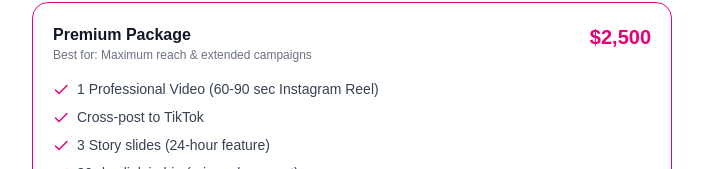
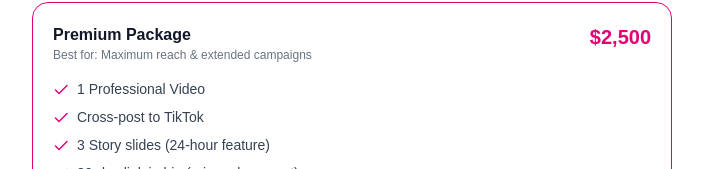
Before and after one commit to kohasummons/mercythaddeus, a Next.js app: page /kit in a window 1280 px wide. Shown: the part 600-769 px from the top of the page, without its empty margins (288-991 px from the left). Built offline with nearby package versions, Linux system fonts and the light colour scheme; a web font is replaced by a local one.

Commit message:
rate kit

```diff
--- a/app/kit/page.tsx
+++ b/app/kit/page.tsx
@@ -22,7 +22,7 @@ export default function KitPage() {
       price: "$2,500",
       bestFor: "Maximum reach & extended campaigns",
       includes: [
-        "1 Professional Video (60-90 sec Instagram Reel)",
+        "1 Professional Video",
         "Cross-post to TikTok",
         "3 Story slides (24-hour feature)",
         "30-day link in bio (prime placement)",
```
